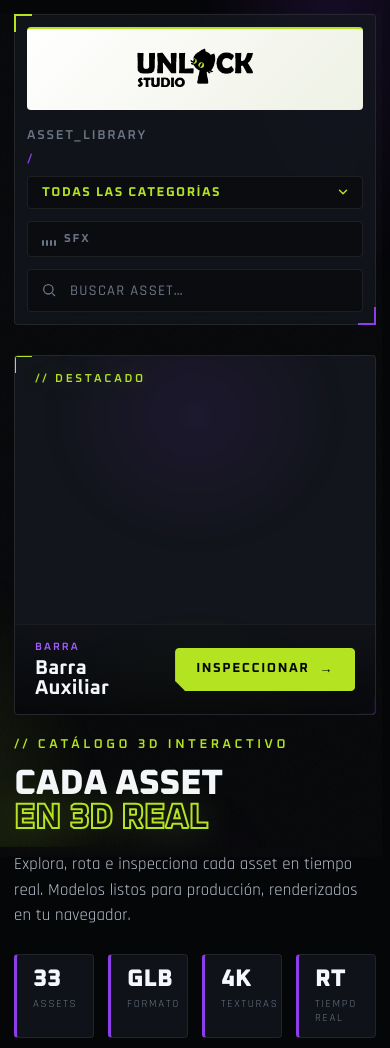
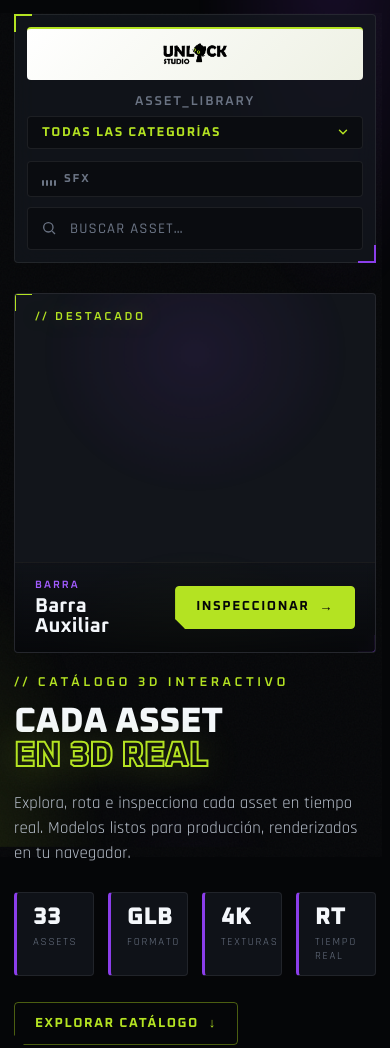
Before and after one commit to andrtarazona11-arch/unlock_studio, a plain HTML site: page index.html in a window 390 px wide. Shown: the top 1048 px of the page. Drawn offline with Linux system fonts and the light colour scheme; some packages are replaced by stand-ins of ours; a script that the page names is missing.

Commit message:
Actualizacionx2 visualizacion

```diff
--- a/css/estilos.css
+++ b/css/estilos.css
@@ -1032,29 +1032,60 @@ h3 .tick { color: var(--lime); margin-right: 4px; }
     letter-spacing: normal;
 }
 
-/* Ajustes responsivos para la barra superior en móviles */
+/* ========================================= */
+/* CORRECCIÓN RESPONSIVE PARA MÓVILES (< 768px) */
+/* ========================================= */
 @media (max-width: 768px) {
-  .topbar {
+  /* Hacer que la barra superior sea una columna vertical */
+  header.topbar {
+    display: flex !important;
     flex-direction: column !important;
-    align-items: stretch !important;
+    height: auto !important;
+    padding: 12px !important;
     gap: 12px !important;
-    padding: 12px !important;
   }
 
-  .topbar__left, .topbar__right {
+  .topbar__left,
+  .topbar__right {
+    display: flex !important;
+    flex-direction: column !important;
     width: 100% !important;
-    flex-direction: column !important;
     align-items: stretch !important;
+    gap: 10px !important;
+  }
+
+  .logo-area {
+    width: 100% !important;
+    display: flex;
+    justify-content: center;
+    margin-bottom: 4px;
+  }
+
+  .logo-area img {
+    max-height: 35px !important;
+    width: auto;
   }
 
   .topbar__crumb {
+    display: flex !important;
     flex-direction: column !important;
-    align-items: stretch !important;
-    gap: 8px !important;
+    width: 100% !important;
+    gap: 6px !important;
   }
 
-  .category-selector, .buscador {
+  .topbar__crumb .sep {
+    display: none !important; /* Oculta la barra "/" visualmente en móvil para ahorrar espacio */
+  }
+
+  .category-selector,
+  .buscador,
+  .sound-toggle {
     width: 100% !important;
     max-width: 100% !important;
+    box-sizing: border-box !important;
+  }
+
+  .buscador input {
+    width: 100% !important;
   }
 }
```
